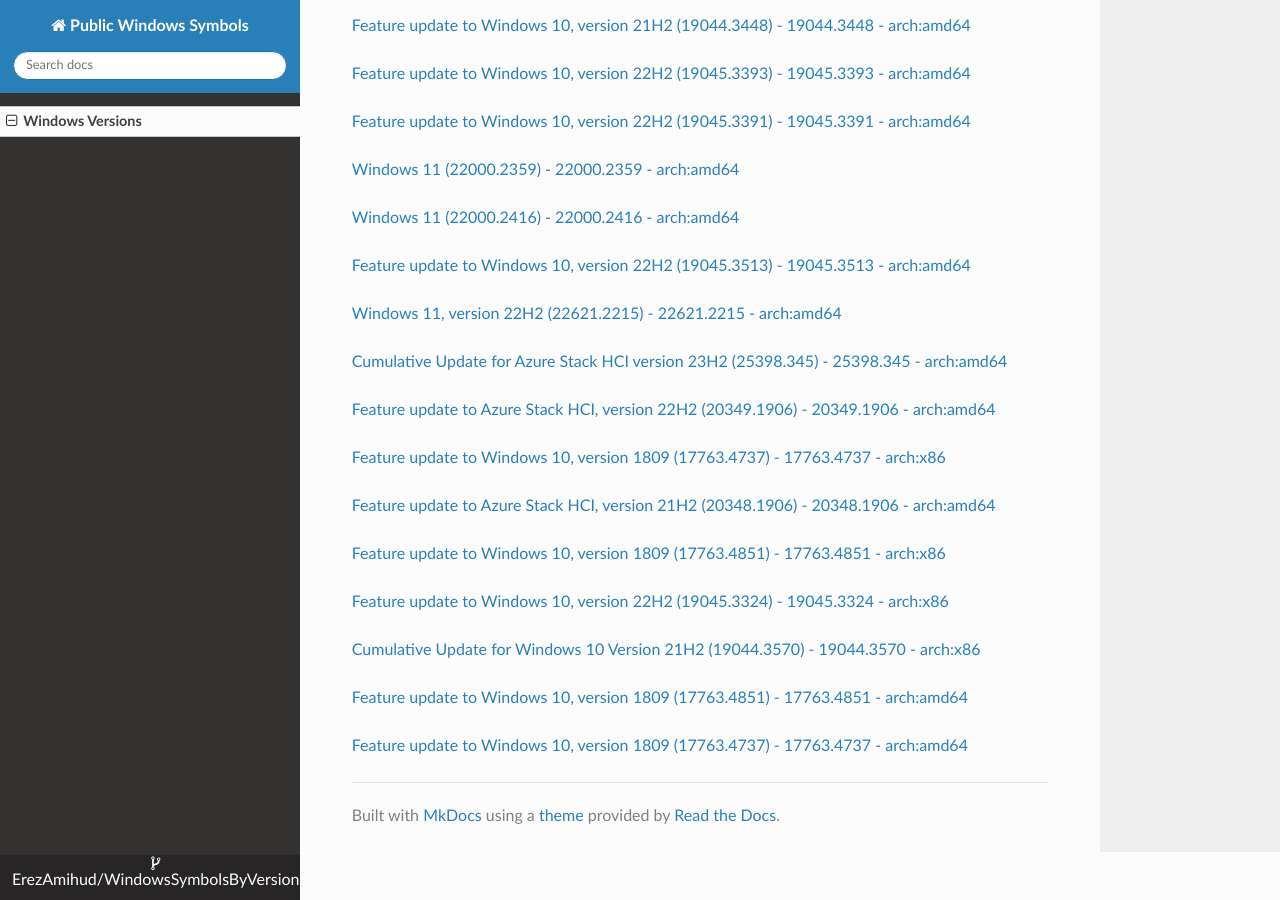
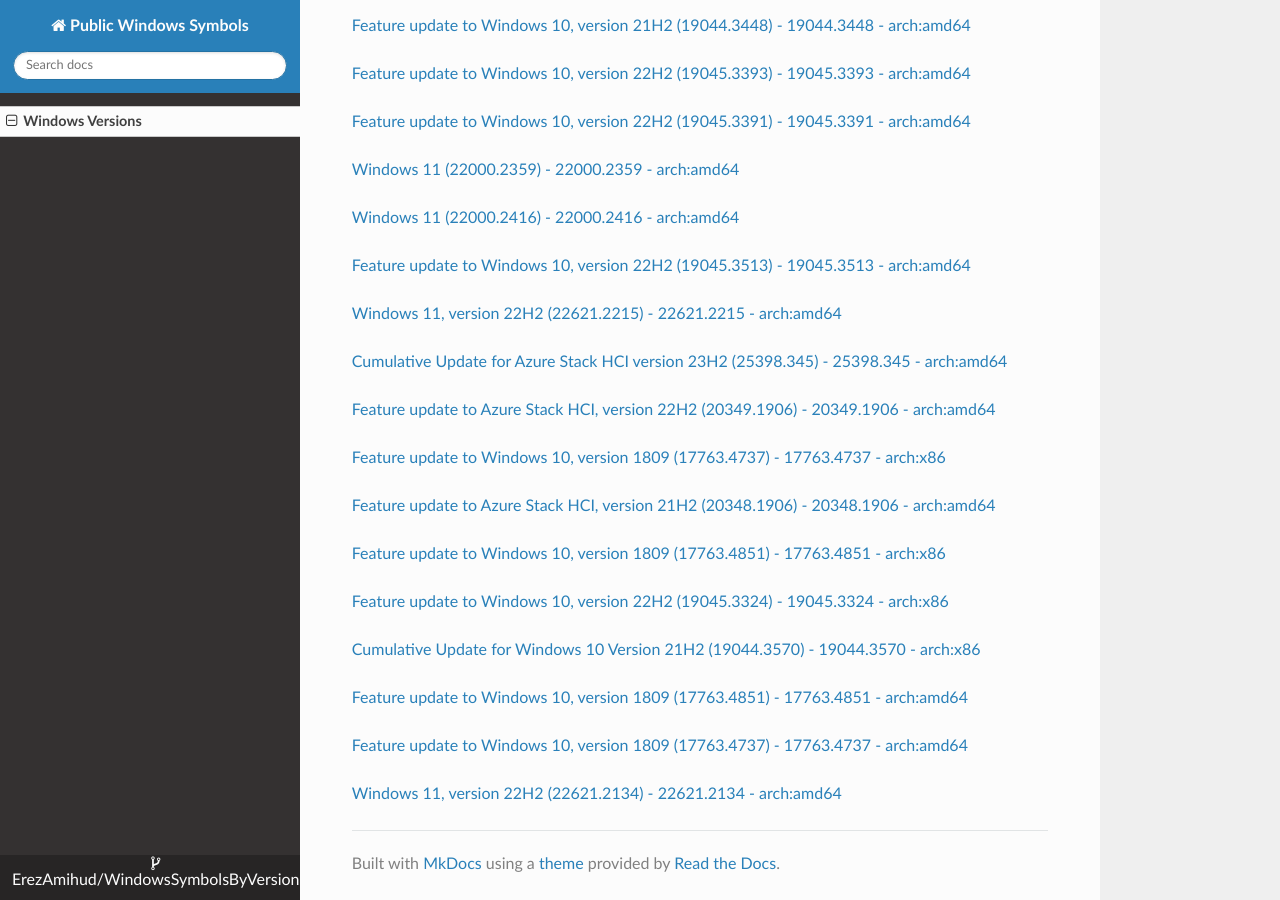
Before and after one commit to ErezAmihud/WindowsSymbolsByVersion, an MkDocs documentation site: the page built from docs/index.md, in a window 1280 px wide and 900 px high, scrolled down 25949 px. Built offline with MkDocs 1.6.1, drawn with Linux system fonts in a browser that asks for light colours; nearby versions of some CDN libraries.

Commit message:
Automated commit, add manifest for dd479289-1925-4aaf-9fc8-cf0f614b2fbe

```diff
--- a/docs/index.md
+++ b/docs/index.md
@@ -1474,3 +1474,6 @@
 
 
 [Feature update to Windows 10, version 1809 (17763.4737) - 17763.4737 - arch:amd64](https://github.com/ErezAmihud/WindowsSymbolsByVersion/blob/main/manifests/eb572e18-a8a8-4309-91c5-e16ba436e5f7.manifest)
+
+
+[Windows 11, version 22H2 (22621.2134) - 22621.2134 - arch:amd64](https://github.com/ErezAmihud/WindowsSymbolsByVersion/blob/main/manifests/dd479289-1925-4aaf-9fc8-cf0f614b2fbe.manifest)
```
Also changed, not shown: process_builds.json (+1 -1 lines), 1 other file.
